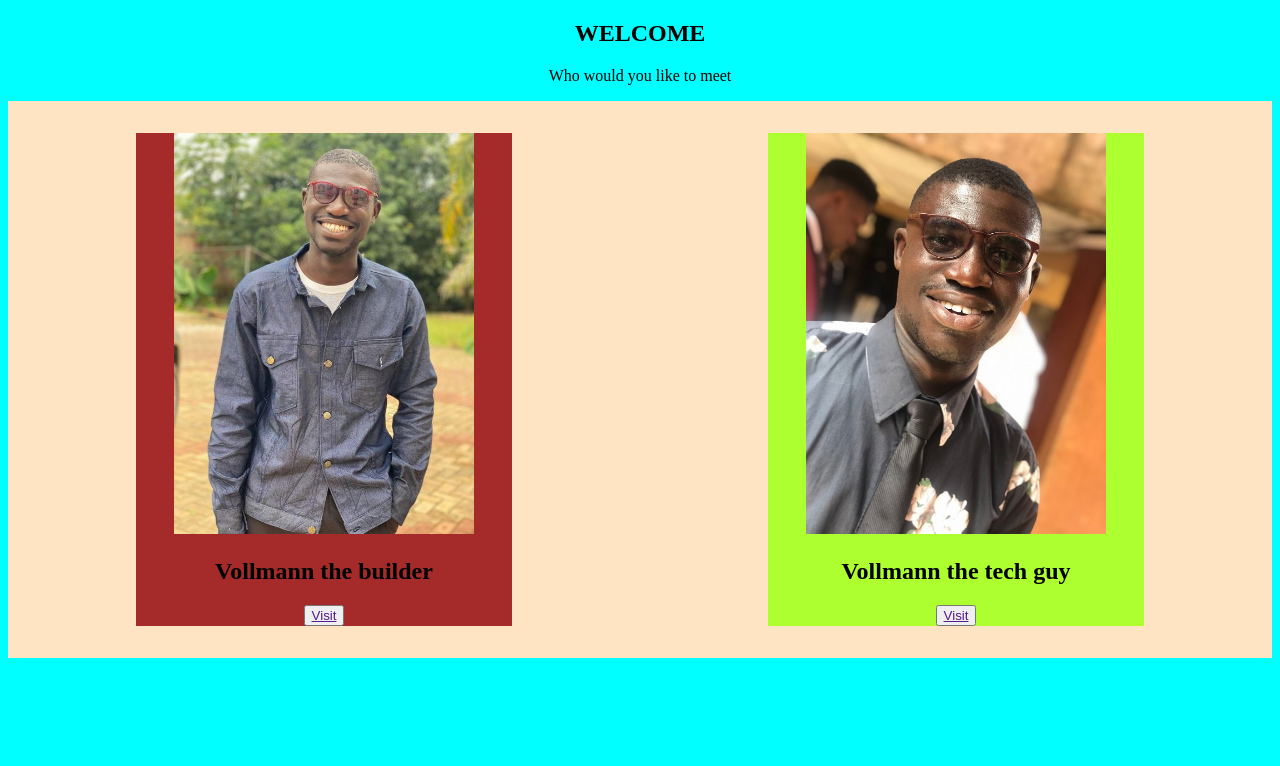
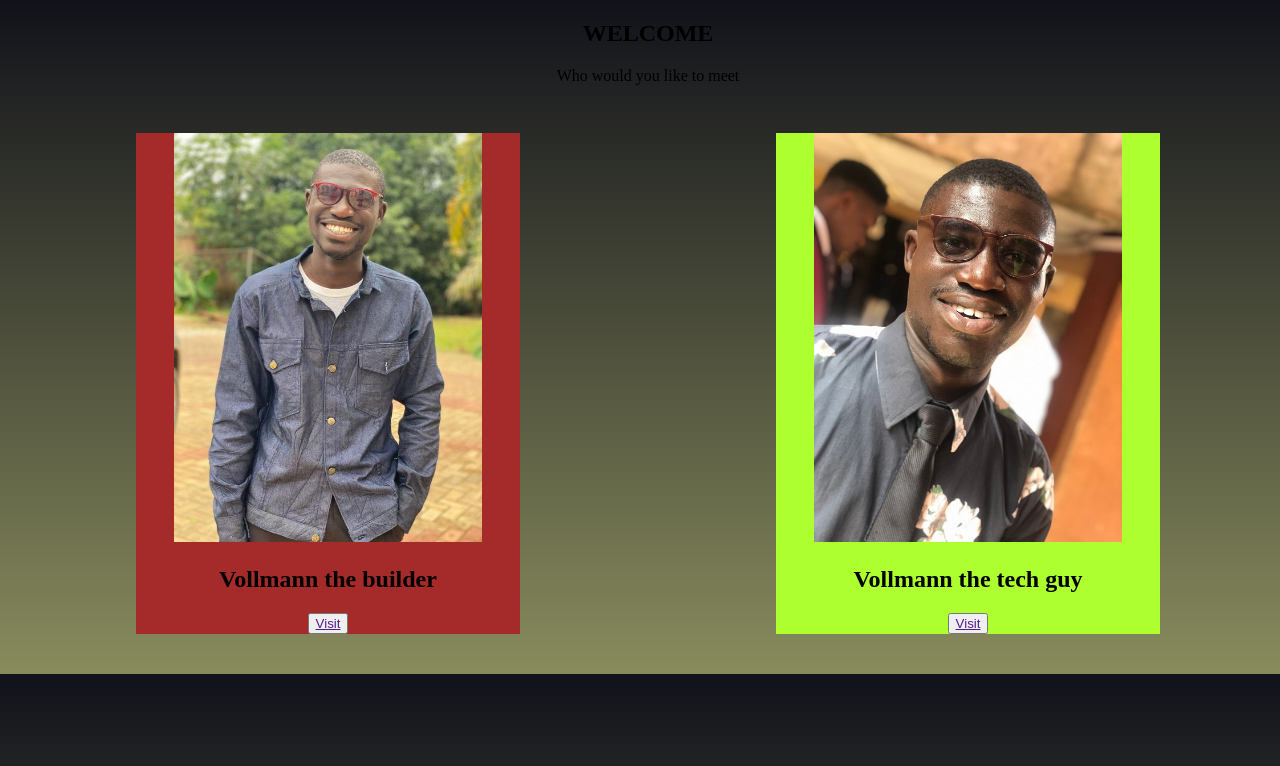
Before and after one commit to Dblackone/DoublePortfolio, a plain HTML site: page index.html in a window 1280 px wide. Drawn offline with Linux system fonts and the light colour scheme.

Commit message:
Update to background colour

```diff
--- a/assets/css/style.css
+++ b/assets/css/style.css
@@ -1,6 +1,9 @@
+
 
 body {
-    background-color: aqua;
+    height: 100%;
+    width: 100%;
+    background-image: linear-gradient(180deg, #11121a, #50550fad);
 }
 
 .intro-text {
@@ -9,7 +12,6 @@ body {
 .choice-box {
     display: flex;
     align-items: center;
-    background-color: bisque;
 }
 .container {
     width: 25%;
```
